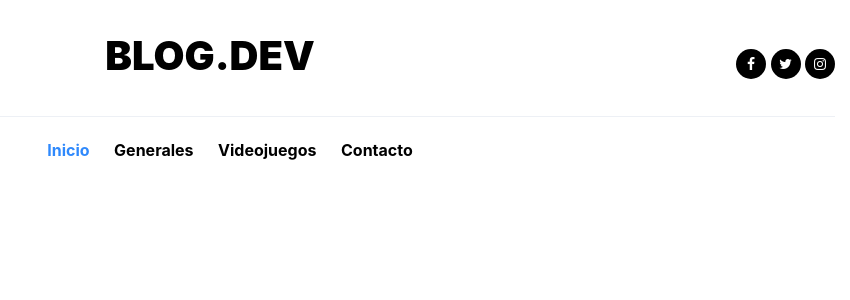
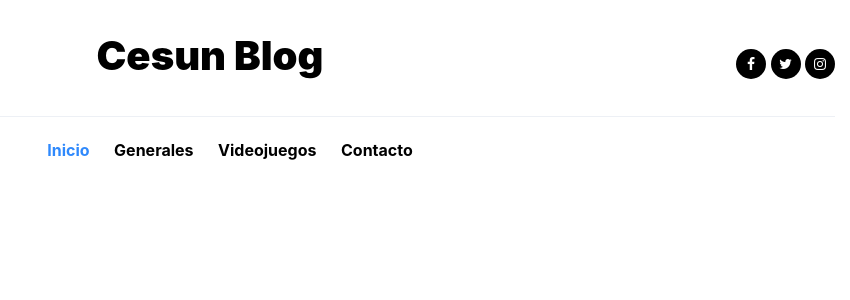
Before and after one commit to mannyquintana/blog, a Django app: template templates/index.html in a window 1280 px wide. Shown: the top 300 px of the page, without its empty margins (430-1280 px from the left). Run offline with Django 3.2, Linux system fonts and the light colour scheme; the template is opened without the code that fills it, so the values that code supplies are empty; parts of the project's set-up code (start-up, migrations or seed data) failed here and were passed over; some libraries are stand-ins or nearby versions; some web fonts are replaced.

Commit message:
commit 2

```diff
--- a/aplicaciones/base/views.py
+++ b/aplicaciones/base/views.py
@@ -119,8 +119,8 @@ class Suscribir(View):
     def post(self,request,*args,**kwargs):
         correo = request.POST.get('correo')
         Suscriptor.objects.create(correo = correo)
-        asunto = 'GRACIAS POR SUSCRIBIRTE A BLOG.DEV!'
-        mensaje = 'Te haz suscrito exitosamente a Blog.Dev, Gracias por tu preferencia!!!'
+        asunto = 'GRACIAS POR SUSCRIBIRTE A Cesun Blog!'
+        mensaje = 'Te haz suscrito exitosamente a Cesun Blog, Gracias por tu preferencia!!!'
         try:
             send_mail(asunto,mensaje,EMAIL_HOST_USER,[correo])
         except:
--- a/nuevo_blog/configuracion/local.py
+++ b/nuevo_blog/configuracion/local.py
@@ -13,7 +13,7 @@ DATABASES = {
     }
 }
 
-STATICFILES_DIRS = (BASE_DIR,'static')
+STATICFILES_DIRS = (BASE_DIR, 'static')
 
 MEDIA_URL = '/media/'
-MEDIA_ROOT = os.path.join(BASE_DIR,'media')
+MEDIA_ROOT = os.path.join(BASE_DIR, 'media')
--- a/templates/index.html
+++ b/templates/index.html
@@ -2,7 +2,7 @@
 <!DOCTYPE html>
 <html lang="en">
  <head>
-   <title>{% block titulo %}BLOG.DEV{% endblock titulo %}</title>
+   <title>{% block titulo %}Cesun Blog{% endblock titulo %}</title>
    <meta charset="utf-8">
    <meta name="viewport" content="width=device-width, initial-scale=1, shrink-to-fit=no">
 
@@ -40,7 +40,7 @@
        <div class="row align-items-center">
 
          <div class="col-6 col-xl-6 logo">
-           <h1 class="mb-0"><a href="index.html" class="text-black h2 mb-0">BLOG.DEV</a></h1>
+           <h1 class="mb-0"><a href="index.html" class="text-black h2 mb-0">Cesun Blog</a></h1>
          </div>
 
          <div class="col-6 mr-auto py-3 text-right" style="position: relative; top: 3px;">
```
Also changed, not shown: nuevo_blog/db.sqlite3.
